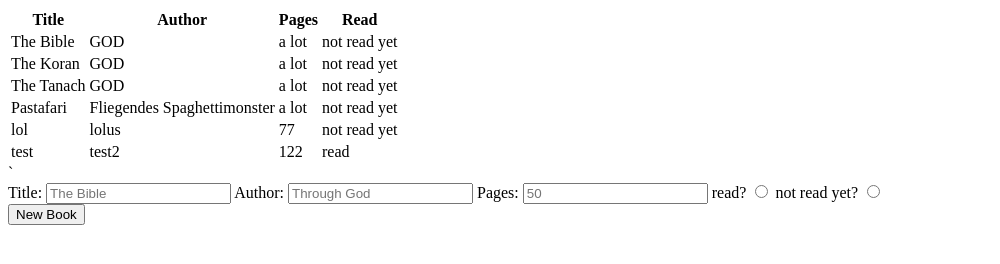
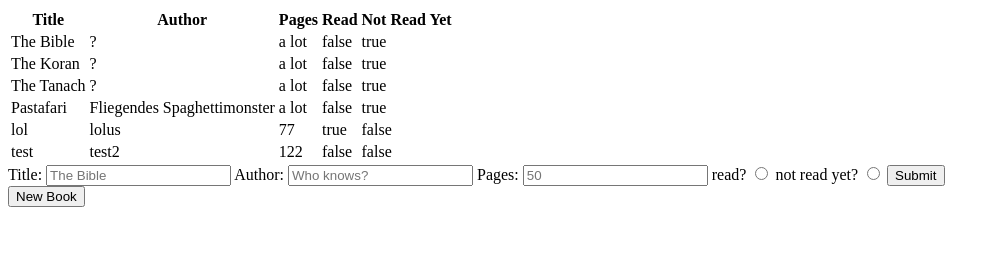
Before and after one commit to DebSol11/odin-library, a plain HTML site: page index.html in a window 1280 px wide. Shown: the whole page, without its empty margins (0-1000 px from the left). Drawn offline with Linux system fonts and the light colour scheme.

Commit message:
Art in progress!

```diff
--- a/index.html
+++ b/index.html
@@ -14,21 +14,26 @@
         <th>Author</th>
         <th>Pages</th>
         <th>Read</th>
+        <th>Not Read Yet</th>
       </tr>
     </table>
-
-    `
     <form action="example.com/path" method="post">
       <label for="title">Title:</label>
       <input type="text" id="title" name="title" placeholder="The Bible" />
       <label for="author">Author:</label>
-      <input type="text" id="author" name="author" placeholder="Through God" />
+      <input type="text" id="author" name="author" placeholder="Who knows?" />
       <label for="pages">Pages:</label>
       <input type="number" id="pages" name="pages" placeholder="50" />
       <label for="read">read?</label>
-      <input type="radio" id="read" name="read_status" value="read" />
+      <input type="radio" id="read" name="read_status" value="furzipups"/>
       <label for="not read yet">not read yet?</label>
-      <input type="radio" id="not read yet" name="read_status" value="not read yet" />
+      <input
+        type="radio"
+        id="not-read-yet"
+        name="read_status"
+        value="notFurzipups"
+      />
+      <button type="submit" onclick="storeInput()" id="submitBtn">Submit</button>
     </form>
   </body>
 </html>
--- a/script.js
+++ b/script.js
@@ -1,30 +1,35 @@
 const body = document.querySelector("body");
 const table = document.querySelector("table");
+const submitBtn = document.querySelector("#submitBtn");
 
 const myLibrary = [
   {
     title: "The Bible",
-    author: "GOD",
+    author: "?",
     pages: "a lot",
-    read: "not read yet",
+    read: "false",
+    notReadYet: "true",
   },
   {
     title: "The Koran",
-    author: "GOD",
+    author: "?",
     pages: "a lot",
-    read: "not read yet",
+    read: "false",
+    notReadYet: "true",
   },
   {
     title: "The Tanach",
-    author: "GOD",
+    author: "?",
     pages: "a lot",
-    read: "not read yet",
+    read: "false",
+    notReadYet: "true",
   },
   {
     title: "Pastafari",
     author: "Fliegendes Spaghettimonster",
     pages: "a lot",
-    read: "not read yet",
+    read: "false",
+    notReadYet: "true",
   },
 ];
 
@@ -35,7 +40,12 @@ function Book(title, author, pages, read) {
   this.title = title;
   this.author = author;
   this.pages = pages;
+  // if (read == false || read == true) {
   this.read = read;
+  // } else {
+  //   throw Error("You must chose here between true and false");
+  // }
+  this.notReadYet = !read;
   this.info = function () {
     return `${title} by ${author}, ${pages} pages, ${read}`;
   };
@@ -50,8 +60,8 @@ function addBookToLibrary(title, author, pages, read) {
 }
 
 console.log(myLibrary);
-console.log(addBookToLibrary("lol", "lolus", "77", "not read yet"));
-console.log(addBookToLibrary("test", "test2", "122", "read"));
+console.log(addBookToLibrary("lol", "lolus", "77", "true"));
+console.log(addBookToLibrary("test", "test2", "122", "false"));
 
 function displayBooks() {
   for (let i = 0; i < myLibrary.length; i++) {
@@ -59,23 +69,103 @@ function displayBooks() {
     content.innerHTML = `<td>${myLibrary[i].title}</td>
             <td>${myLibrary[i].author}</td>
             <td>${myLibrary[i].pages}</td>
-            <td>${myLibrary[i].read}</td>`;
+            <td>${myLibrary[i].read}</td>
+            <td>${myLibrary[i].notReadYet}</td>`;
     table.appendChild(content);
   }
 }
 
 function addButton() {
-    const newBookButton = document.createElement("button");
-    newBookButton.textContent = "New Book";
-    body.appendChild(newBookButton);
+  const newBookButton = document.createElement("button");
+  newBookButton.textContent = "New Book";
+  newBookButton.classList.add("newBookButton");
+  body.appendChild(newBookButton);
 }
 
 displayBooks();
 addButton();
 
-function displayForm() {
-  const form = document.createElement("form");
-  // form.innerHTML =
+const newBookButton = document.querySelector(".newBookButton");
 
+// function displayForm() {
+//   newBookButton.addEventListener("click", () => {
+//     const form = document.createElement("form");
+//     // form.innerHTML = `<form action="example.com/path" method="post">
+//     //   <label for="title">Title:</label>
+//     //   <input type="text" id="title" name="title" placeholder="The Bible" />
+//     //   <label for="author">Author:</label>
+//     //   <input type="text" id="author" name="author" placeholder="Who knows?" />
+//     //   <label for="pages">Pages:</label>
+//     //   <input type="number" id="pages" name="pages" placeholder="50" />
+//     //   <label for="read">read?</label>
+//     //   <input type="radio" id="read" name="read_status" value="read" />
+//     //   <label for="not read yet">not read yet?</label>
+//     //   <input
+//     //     type="radio"
+//     //     id="not read yet"
+//     //     name="read_status"
+//     //     value="not read yet"
+//     //   />
+//     //   <button type="submit" onclick="storeInput()" id="submitBtn">Submit</button>
+//     // </form>`;
+//     body.appendChild(form);
+//   });
+// }
 
+// displayForm();
+
+const form = document.querySelector("form");
+
+submitBtn.addEventListener("click", (event) => {
+  event.preventDefault();
+});
+
+function storeInput() {
+  // Initialize an empty object
+  let inputObject = {};
+
+  // Get the input elements
+  const title = document.getElementById("title");
+  const author = document.getElementById("author");
+  const pages = document.getElementById("pages");
+  const readStatus = document.querySelector('input[name="rate_status"]:checked').value;
+  // const read = document.getElementById("read");
+  // const notReadYet = document.getElementById("not-read-yet");
+
+  // Get the values of the input elements
+  const value1 = title.value;
+  const value2 = author.value;
+  const value3 = pages.value;
+  const value4 = readStatus.value;
+  // const value5 = notReadYet.value;
+
+  // Add the values to the object
+  inputObject = {
+    title: value1,
+    author: value2,
+    pages: value3,
+    readStatus: value4,
+    // read: value4,
+    // notReadYet: value5,
+  };
+
+  // Print the array to the console
+  console.log(inputObject);
 }
+
+// function createNewBook() {
+//   form.addEventListener("submit", (event) => {
+//     event.preventDefault();
+
+//     let bookFormInputs = {
+//       name: form.elements.title.value,
+//       author: form.elements.author.value,
+//       pages: form.elements.pages.value,
+//       read: form.elements.read.value,
+//     }
+//     console.log(bookFormInputs);
+//     return bookFormInputs;
+//   });
+// }
+
+// createNewBook();
```
